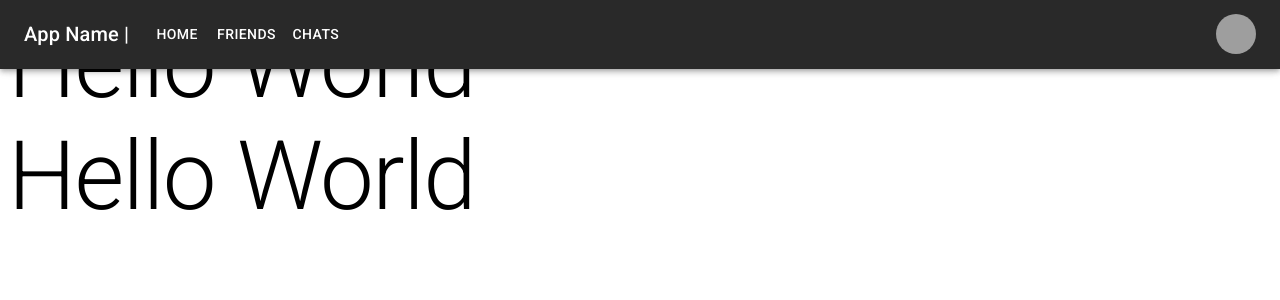
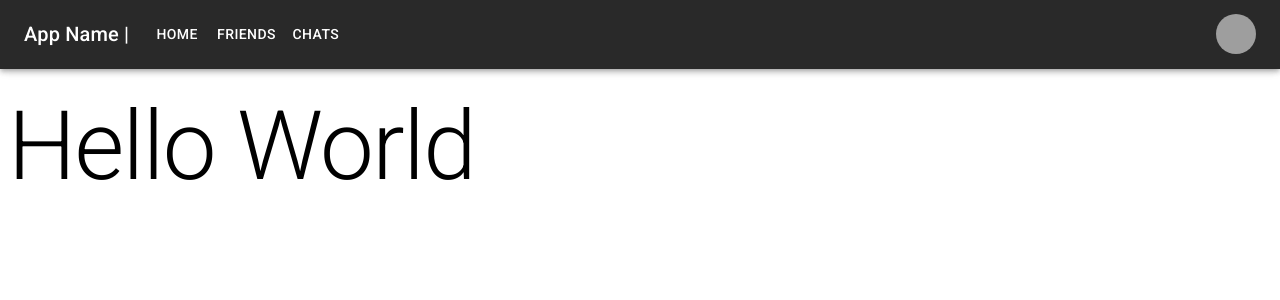
Before and after one commit to cwainczak/koi, a React (Create React App) app: page / in a window 1280 px wide. Shown: the top 300 px of the page. Built offline with nearby package versions, Linux system fonts and the light colour scheme; grey boxes are pictures that could not be loaded.

Commit message:
Solved issue where content was underneath the navbar

```diff
--- a/src/App.js
+++ b/src/App.js
@@ -1,14 +1,16 @@
 import React from "react";
 import NavBar from "./components/NavBar";
 import Typography from "@mui/material/Typography";
+import Toolbar from "@mui/material/Toolbar";
 
 
 const App = () => {
     return (
         <div>
             <NavBar/>
+            // empty toolbar to push content away fom underneath the navbar
+            <Toolbar/>
 
-            <Typography variant="h1">Hello World</Typography>
             <Typography variant="h1">Hello World</Typography>
         </div>
     );
```
